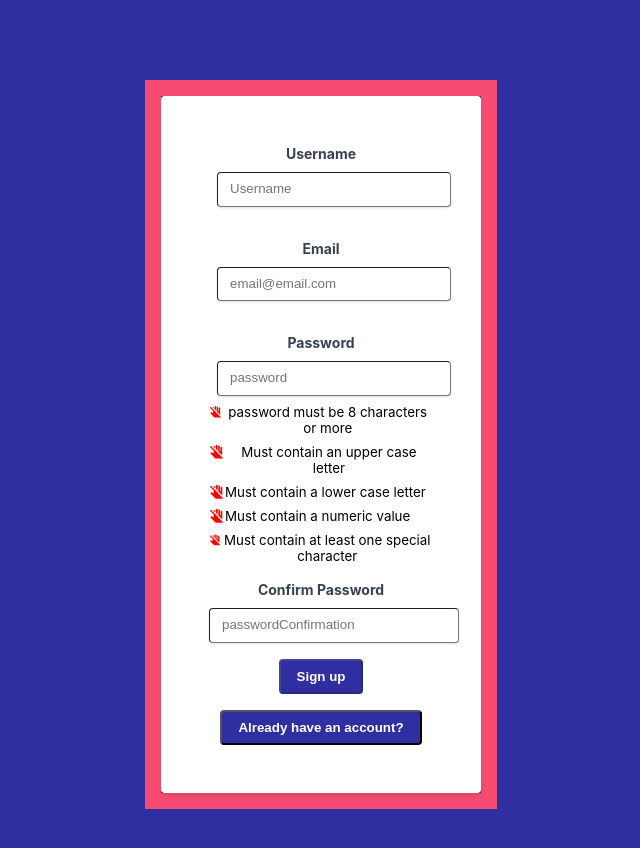
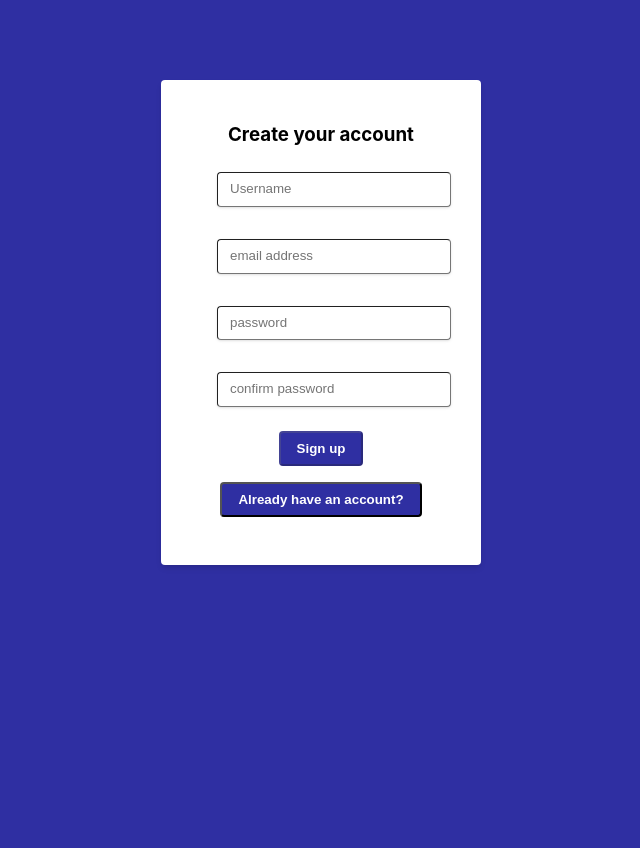
Before and after one commit to UzielCarranza/chat-app, a React (Create React App) app: page /signup in a window 1280 px wide. Shown: the top 848 px of the page, without its empty margins (319-959 px from the left). After the commit the page ends 800 px from the top, so only its background shows below. Built offline with nearby package versions, Linux system fonts and the light colour scheme.

Commit message:
remove labels for better user experience... UI is not congested with too many things going on, removed broder lines on classes log in forms

```diff
--- a/src/components/SignUp.js
+++ b/src/components/SignUp.js
@@ -25,6 +25,9 @@ export const SignUp = () => {
     const [isLowerCase, setIsLowerCase] = useState(false);
     const [isNumericValue, setIsnumericValue] = useState(false);
     const [hasSpecialCharacters, setHasSpecialCharacters] = useState(false);
+
+    //show validation messages on UI
+    const [showValidation, setShowValidation] = useState(false);
 
 
     //fires up once the log in button gets click
@@ -90,13 +93,11 @@ export const SignUp = () => {
     return (
         <div className="form-wrapper">
             <form className="login-form" onSubmit={handleSubmit}>
+                <h3>Create your account </h3>
                 {/*fires up when there is an error with the log in process*/}
                 {errorMessage && <p className="error-message">{errorMessage}</p>}
                 {/*username input*/}
                 <div className="divider">
-                    <label className="login-form-label" htmlFor="username">
-                        Username
-                    </label>
                     <input
                         id="username"
                         type="text"
@@ -108,14 +109,11 @@ export const SignUp = () => {
                     />
                 </div>
                 <div className="divider">
-                    <label className="login-form-label" htmlFor="email">
-                        Email
-                    </label>
                     <input
                         id="email"
                         type="email"
                         name="email"
-                        placeholder="email@email.com"
+                        placeholder="email address"
                         className="login-form-input"
                         onChange={event => setEmail(event.target.value)}
                         required
@@ -123,9 +121,6 @@ export const SignUp = () => {
                 </div>
                 {/*password input*/}
                 <div className="divider">
-                    <label className="login-form-label" htmlFor="password">
-                        Password
-                    </label>
                     <input
                         id="password"
                         type="password"
@@ -133,56 +128,62 @@ export const SignUp = () => {
                         placeholder="password"
                         className="login-form-input"
                         onChange={event => setPassword(event.target.value)}
+                        onClick={() => setShowValidation(true)}
                         autoComplete="true"
                         required
                     />
                 </div>
-                <div className="flex flex-col">
+                {showValidation &&
+                    <div id="data-validation" className="flex flex-col">
                         {isPasswordGreaterThan8 ?
                             <div className="flex justify-start"><AiFillCheckCircle style={{color: 'green'}}/><small>password
                                 must be 8 characters or more</small></div> :
-                        <div className="flex justify-start"><MdDoNotTouch style={{color: 'red'}}/><small>password must
+                            <div className="flex justify-start"><MdDoNotTouch style={{color: 'red'}}/><small>password
+                                must
                                 be 8
                                 characters or more</small></div>}
                         {isUpperCase ?
-                        <div className="flex justify-start mt-2"><AiFillCheckCircle style={{color: 'green'}}/><small>Must
+                            <div className="flex justify-start mt-2"><AiFillCheckCircle
+                                style={{color: 'green'}}/><small>Must
                                 contain an upper case letter</small></div> :
                             <div className="flex justify-start mt-2"><MdDoNotTouch style={{color: 'red'}}/><small>Must
                                 contain
                                 an upper case letter</small></div>}
                         {isLowerCase ?
-                        <div className="flex justify-start mt-2"><AiFillCheckCircle style={{color: 'green'}}/><small>Must
+                            <div className="flex justify-start mt-2"><AiFillCheckCircle
+                                style={{color: 'green'}}/><small>Must
                                 contain a lower case letter</small></div> :
                             <div className="flex justify-start mt-2"><MdDoNotTouch style={{color: 'red'}}/><small>Must
                                 contain
                                 a lower case letter</small></div>}
                         {isNumericValue ?
-                        <div className="flex justify-start mt-2"><AiFillCheckCircle style={{color: 'green'}}/><small>Must
+                            <div className="flex justify-start mt-2"><AiFillCheckCircle
+                                style={{color: 'green'}}/><small>Must
                                 contain a numeric value</small></div> :
                             <div className="flex justify-start mt-2"><MdDoNotTouch style={{color: 'red'}}/><small>
                                 Must
                                 contain a numeric value</small></div>}
                         {hasSpecialCharacters ?
-                        <div className="flex justify-start mt-2"><AiFillCheckCircle style={{color: 'green'}}/><small>Must
+                            <div className="flex justify-start mt-2"><AiFillCheckCircle
+                                style={{color: 'green'}}/><small>Must
                                 contain at least one special character</small></div> :
                             <div className="flex justify-start mt-2"><MdDoNotTouch style={{color: 'red'}}/><small>
                                 Must
                                 contain at least one special character</small></div>}
                     </div>
+                }
                 {/*confirm password field*/}
-                <label className="login-form-label mt-4">
-                    Confirm Password
-                </label>
+                <div className="divider">
                     <input
-                    value={confirmPasswordValue}
                         type="password"
                         name="passwordConfirmation"
-                    placeholder="passwordConfirmation"
+                        placeholder="confirm password"
                         className="login-form-input"
                         onChange={event => setConfirmPasswordValue(event.target.value)}
                         autoComplete="on"
                         required
                     />
+                </div>
                 {password === confirmPasswordValue && password.length >= 8 ?
                     <div className="flex justify-start mt-2"><AiFillCheckCircle style={{color: 'green'}}/><small>Password
                         matches</small></div> :
--- a/src/styling/App.css
+++ b/src/styling/App.css
@@ -15,7 +15,6 @@ LOG IN COMPONENT
 */
 
 .form-wrapper {
-    border: 1rem solid #F64C72;;
     @apply w-full max-w-xs flex flex-col items-center justify-center m-20;
 }
 
```
Lines whose indentation alone changed are shown as unchanged.
